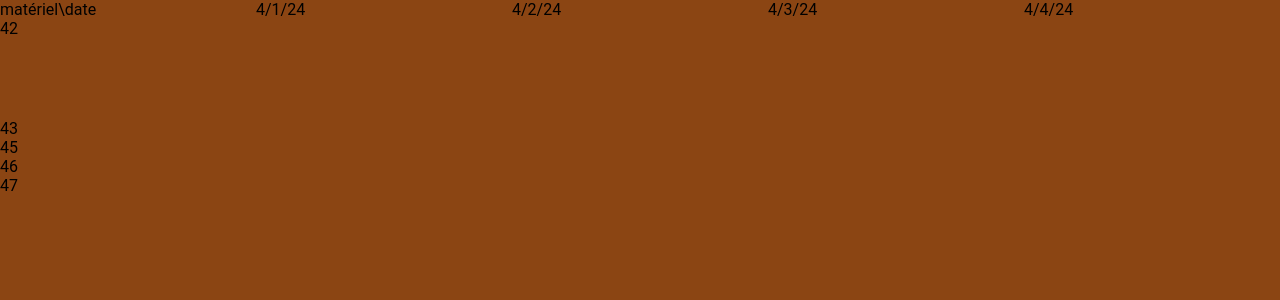
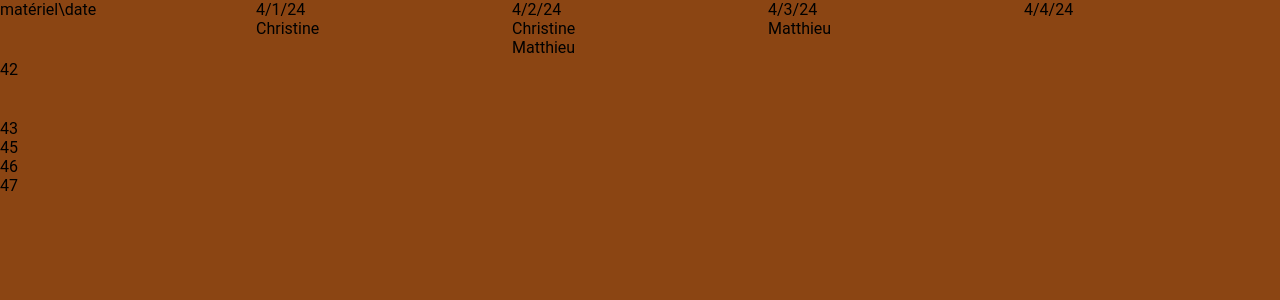
Before and after one commit to mattdeba/poc-planning-scheduler, an Angular app: page / in a window 1280 px wide. Shown: the top 300 px of the page. Built offline with nearby package versions, Linux system fonts and the light colour scheme.

Commit message:
afficher les reservations sans l'ordre

```diff
--- a/src/app/app.component.html
+++ b/src/app/app.component.html
@@ -8,5 +8,10 @@
 [ngStyle]="{'grid-template-columns': getGridTemplateHeaderColumns(),
 'grid-template-rows': getGridTemplateRows(resource)}"
 >
-  <div class="resourceNameCell">{{resource.id}}</div>
+<div class="resourceNameCell" [ngStyle]="{'grid-row': '1 / ' + (getMaxReservations(resource) + 1)}">{{resource.id}}</div>
+  <div *ngFor="let date of displayedDates" class="dateCell">
+    <div *ngFor="let reservation of reservationsByDate[resource.id + '-' + date.toISOString()]">
+      {{reservation.username}}
+    </div>
+  </div>
 </div>
--- a/src/app/app.component.scss
+++ b/src/app/app.component.scss
@@ -4,3 +4,10 @@
 .gridRow {
   display: grid;
 }
+.resourceNameCell {
+  grid-column: 1/2;
+  align-items: flex-start;
+  justify-content: center;
+  display: flex;
+  flex-direction: column;
+}
--- a/src/app/app.component.ts
+++ b/src/app/app.component.ts
@@ -10,10 +10,11 @@ export class AppComponent {
   resources = [{id: 42}, {id: 43}, {id: 45}, {id: 46}, {id: 47}]; // Ressources fixes
   displayedDates = [new Date('2024/04/01'), new Date('2024/04/02'), new Date('2024/04/03'), new Date('2024/04/04')]
   reservations = [
-    {startDate: new Date('2024/04/01'), endDate: new Date('2024/04/02'), resource: 42, username: 'Christine'},
-    {startDate: new Date('2024/04/02'), endDate: new Date('2024/04/03'), resource: 42, username: 'Matthieu'},
+    {id: 1, startDate: new Date('2024/04/01'), endDate: new Date('2024/04/02'), resource: 42, username: 'Christine'},
+    {id: 2, startDate: new Date('2024/04/02'), endDate: new Date('2024/04/03'), resource: 42, username: 'Matthieu'},
   ]
   reservationsByDate: any = null;
+  gridStyles: any = {};
 
   groupByDates() {
     this.reservationsByDate = this.displayedDates.reduce<Record<string, any>>((acc, date) => {
@@ -27,27 +28,47 @@ export class AppComponent {
           let reservationEndDate = new Date(reservation.endDate);
           reservationEndDate.setHours(0, 0, 0, 0);
           return dateKey.getTime() >= reservationStartDate.getTime() && dateKey.getTime() <= reservationEndDate.getTime() && reservation.resource === resource.id;
+        }).sort((a, b) => {
+          let dateComparison = a.startDate.getTime() - b.startDate.getTime();
+          return dateComparison === 0 ? a.id - b.id : dateComparison;
         });
       });
       return acc;
     }, {});
   }
 
-  getGridTemplateHeaderColumns() {
-    return '1fr ' + this.displayedDates.map(() => '1fr').join(' ');
+  getGridTemplateHeaderColumnsCount() {
+    return this.displayedDates.length;
   }
 
-  getGridTemplateRows(resource: any) {
+  getGridTemplateHeaderColumns() {
+    let count = this.getGridTemplateHeaderColumnsCount();
+    return '1fr ' + Array(count).fill('1fr').join(' ');
+  }
+
+  getMaxReservations(resource: any) {
     let maxReservations = 0;
     this.displayedDates.forEach(date => {
       let resourceDateKey = `${resource.id}-${date.toISOString()}`;
       let reservationsCount = this.reservationsByDate[resourceDateKey]?.length || 0;
       maxReservations = Math.max(maxReservations, reservationsCount);
     });
+    return maxReservations;
+  }
+
+  getGridTemplateRows(resource: any) {
+    let maxReservations = this.getMaxReservations(resource);
     return Array(maxReservations).fill('50px').join(' ');
   }
 
   ngOnInit() {
     this.groupByDates();
+    console.log(this.reservationsByDate);
+    this.resources.forEach(resource => {
+      this.gridStyles[resource.id] = {
+        gridTemplateColumns: this.getGridTemplateHeaderColumns(),
+        gridTemplateRows: this.getGridTemplateRows(resource)
+      };
+    });
   }
 }
```
